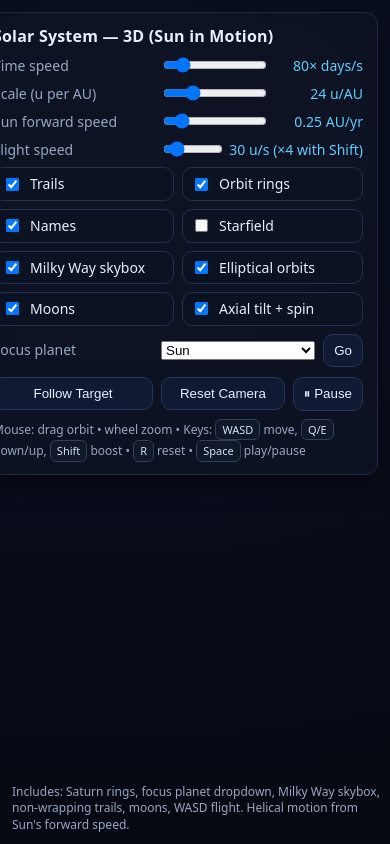
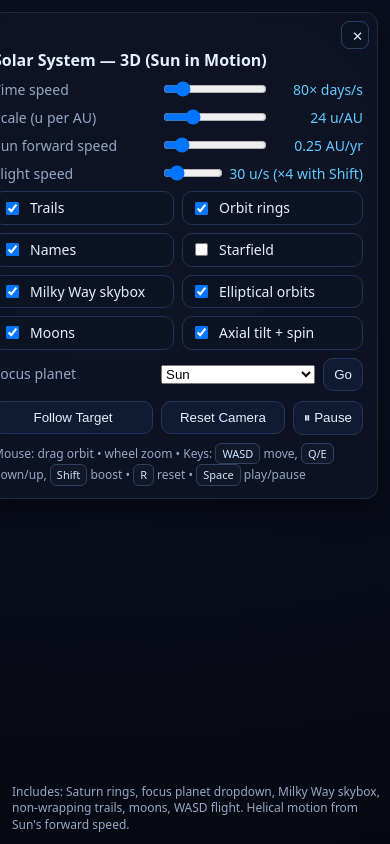
Before and after one commit to kodzyu/kodzyu.github.io, a plain HTML site: page solar_system_simulator.html in a window 390 px wide. Drawn offline with nearby package versions, Linux system fonts and the light colour scheme.

Commit message:
Update solar_system_simulator.html

```diff
--- a/solar_system_simulator.html
+++ b/solar_system_simulator.html
@@ -3,15 +3,16 @@
 <head>
 <meta charset="utf-8" />
 <meta name="viewport" content="width=device-width, initial-scale=1" />
-  <title>Solar System — 3D Helical Motion + Saturn Rings + Focus Planet + Milky Way</title>
+<title>Solar System — 3D</title>
 <style>
   :root{ --bg:#05070e; --panel:#0e1424; --muted:#96a7c4; --text:#e6eeff; --accent:#62cbff; }
   html,body{height:100%;margin:0}
-    body{background:radial-gradient(1200px 800px at 30% 20%, #0c1224, var(--bg)); color:var(--text); font:14px/1.4 system-ui, -apple-system, Segoe UI, Roboto, Ubuntu, Cantarell, 'Helvetica Neue', Arial, sans-serif; overflow:hidden}
+  body{background:radial-gradient(1200px 800px at 30% 20%, #0c1224, var(--bg)); color:var(--text); font:14px/1.4 system-ui; overflow:hidden}
   #app{position:fixed; inset:0}
   canvas{display:block}
-    .panel{position:absolute; top:12px; right:12px; background:rgba(14,20,36,.88); border:1px solid #1d2844; border-radius:12px; padding:12px 14px; min-width:370px; box-shadow:0 10px 30px rgba(0,0,0,.45); backdrop-filter: blur(6px)}
-    .panel h1{margin:0 0 8px; font-size:16px; letter-spacing:.2px}
+  .panel{position:absolute; top:12px; right:12px; background:rgba(14,20,36,.88); border:1px solid #1d2844; border-radius:12px; padding:12px 14px; min-width:370px; box-shadow:0 10px 30px rgba(0,0,0,.45); backdrop-filter: blur(6px); transition:transform .25s ease, opacity .25s ease; padding-top:36px}
+  .panel.minimized{transform:translateY(-92%); opacity:0; pointer-events:none}
+  .panel h1{margin:0 0 8px; font-size:16px}
   .row{display:grid; grid-template-columns:160px 1fr auto; gap:8px; align-items:center; margin:8px 0}
   .row label{color:var(--muted)}
   .row input[type=range], .row select{width:100%}
@@ -23,11 +24,19 @@
   .legend{margin-top:8px; color:var(--muted); font-size:12px}
   .kbd{display:inline-block; padding:2px 6px; border-radius:6px; border:1px solid #304060; background:#111827; color:#d1e2ff; font-size:11px}
   .footer{position:absolute; left:12px; bottom:10px; color:var(--muted); font-size:12px}
+  /* Minimizer UI */
+  .close-btn{position:absolute; top:8px; right:8px; width:28px; height:28px; border-radius:8px; border:1px solid #2a3c66; background:#0b1222; color:#dbe8ff; cursor:pointer; display:grid; place-items:center; line-height:1}
+  .close-btn:hover{border-color:#3b5ea3}
+  .mini-panel{position:fixed; top:12px; right:12px; width:42px; height:42px; display:none; place-items:center; border-radius:10px; border:1px solid #1d2844; background:rgba(14,20,36,.88); color:#e6eeff; box-shadow:0 10px 30px rgba(0,0,0,.45); cursor:pointer}
+  .mini-panel .burger{font-size:20px; line-height:1}
+  .mini-panel:hover{border-color:#3b5ea3}
 </style>
 </head>
 <body>
 <div id="app"></div>
-  <section class="panel" aria-label="Controls">
+
+<section class="panel" aria-label="Controls" id="controlPanel">
+  <button id="panelClose" class="close-btn" title="Minimize controls" aria-label="Minimize">✕</button>
   <h1>Solar System — 3D (Sun in Motion)</h1>
 
   <div class="row">
@@ -86,6 +95,8 @@
   <div class="legend">Mouse: drag orbit • wheel zoom • Keys: <span class="kbd">WASD</span> move, <span class="kbd">Q/E</span> down/up, <span class="kbd">Shift</span> boost • <span class="kbd">R</span> reset • <span class="kbd">Space</span> play/pause</div>
 </section>
 
+<button id="miniPanel" class="mini-panel" title="Show controls" aria-label="Show controls"><span class="burger">☰</span></button>
+
 <div class="footer">Includes: Saturn rings, focus planet dropdown, Milky Way skybox, non-wrapping trails, moons, WASD flight. Helical motion from Sun's forward speed.</div>
 
 <script src="https://cdn.jsdelivr.net/npm/three@0.146.0/build/three.min.js"></script>
@@ -121,9 +132,14 @@
   const ellipticalChk=el('elliptical'), moonsChk=el('moons'), axialChk=el('axial');
   const focusSel=el('focusPlanet');
   const followSunBtn=el('followSun'), resetCamBtn=el('resetCam'), playBtn=el('play');
+  const panel=el('controlPanel'), panelClose=el('panelClose'), miniPanel=el('miniPanel');
 
   let running=true, unitsPerAU=Number(scaleInput.value), daysPerSecond=Number(speedInput.value), sunAUPerYear=Number(sunVInput.value), t=0, followSun=true;
   let followTarget = null;
+
+  // Minimize / restore panel
+  panelClose.addEventListener('click', ()=>{ panel.classList.add('minimized'); miniPanel.style.display='grid'; });
+  miniPanel.addEventListener('click', ()=>{ panel.classList.remove('minimized'); miniPanel.style.display='none'; });
 
   // WASD flight
   const keys = { w:false, a:false, s:false, d:false, q:false, e:false, shift:false };
@@ -206,7 +222,7 @@
     { name:'Neptune', a:30.07, e:0.0086, period:60182,   color:0x6aa7ff, size:2.1, tilt:28.32, spin:16.11 }
   ];
 
-    function makeLabelSprite(text){ const c=document.createElement('canvas'); c.width=256; c.height=128; const g=c.getContext('2d'); g.fillStyle='rgba(20,30,50,0.7)'; g.fillRect(0,86,256,42); g.fillStyle='#d9e7ff'; g.font='28px system-ui, -apple-system, Segoe UI, Roboto'; g.fillText(text,10,114); const tex=new T.CanvasTexture(c); return new T.Sprite(new T.SpriteMaterial({map:tex,transparent:true})); }
+  function makeLabelSprite(text){ const c=document.createElement('canvas'); c.width=256; c.height=128; const g=c.getContext('2d'); g.fillStyle='rgba(20,30,50,0.7)'; g.fillRect(0,86,256,42); g.fillStyle='#d9e7ff'; g.font='28px system-ui'; g.fillText(text,10,114); const tex=new T.CanvasTexture(c); return new T.Sprite(new T.SpriteMaterial({map:tex,transparent:true})); }
 
   function createTrail(materialColor){
     const N = 1800; const positions = new Float32Array(N*3);
@@ -238,7 +254,7 @@
   orbitsChk.addEventListener('change', setOrbitVisibility);
   namesChk.addEventListener('change', setNameVisibility);
 
-    // Saturn rings (banded, tilted)
+  // Saturn rings
   function addSaturnRings(){
     const saturn = bodies.find(b=> b.name==='Saturn'); if (!saturn) return;
     if (saturn.rings){ saturn.mesh.remove(saturn.rings); }
@@ -253,7 +269,7 @@
   }
   addSaturnRings();
 
-    // Moons (Earth + Galileans)
+  // Moons
   function buildMoons(){
     bodies.forEach(b=>{ b.moons.forEach(m=>{ scene.remove(m.mesh); scene.remove(m.trail.line1); scene.remove(m.trail.line2); }); b.moons=[]; });
     if (!moonsChk.checked) return;
@@ -267,7 +283,7 @@
   }
   buildMoons(); moonsChk.addEventListener('change', buildMoons);
 
-    // Focus dropdown logic
+  // Focus dropdown
   function teleportAndFollow(obj){
     const targetPos = obj.position.clone();
     const toCam = camera.position.clone().sub(controls.target);
```
Lines whose indentation alone changed are shown as unchanged.
